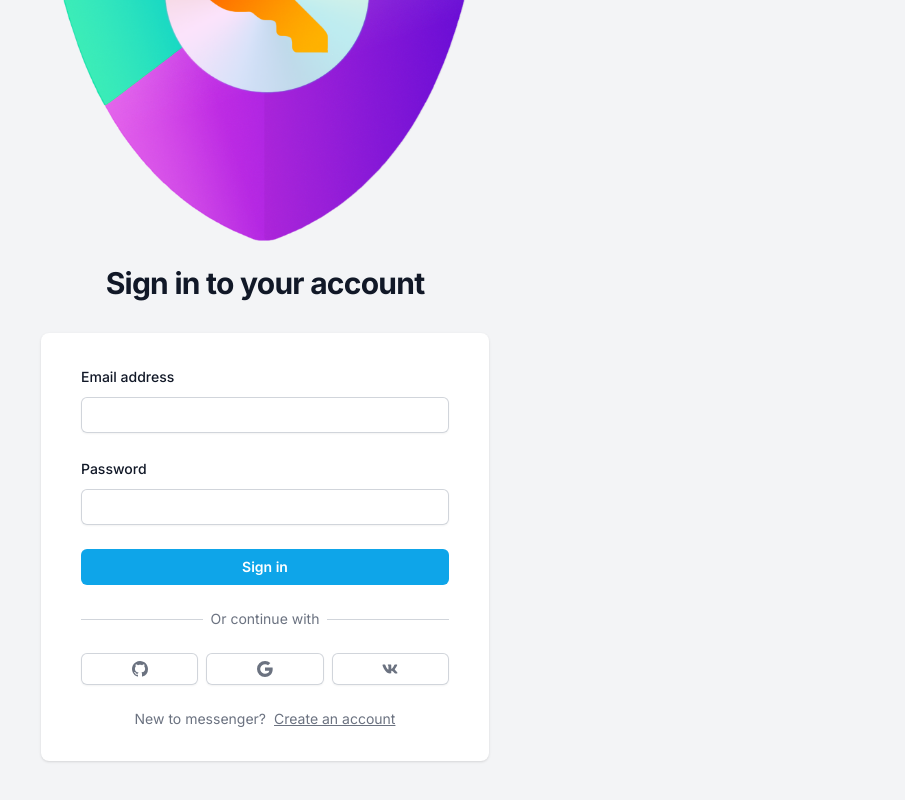
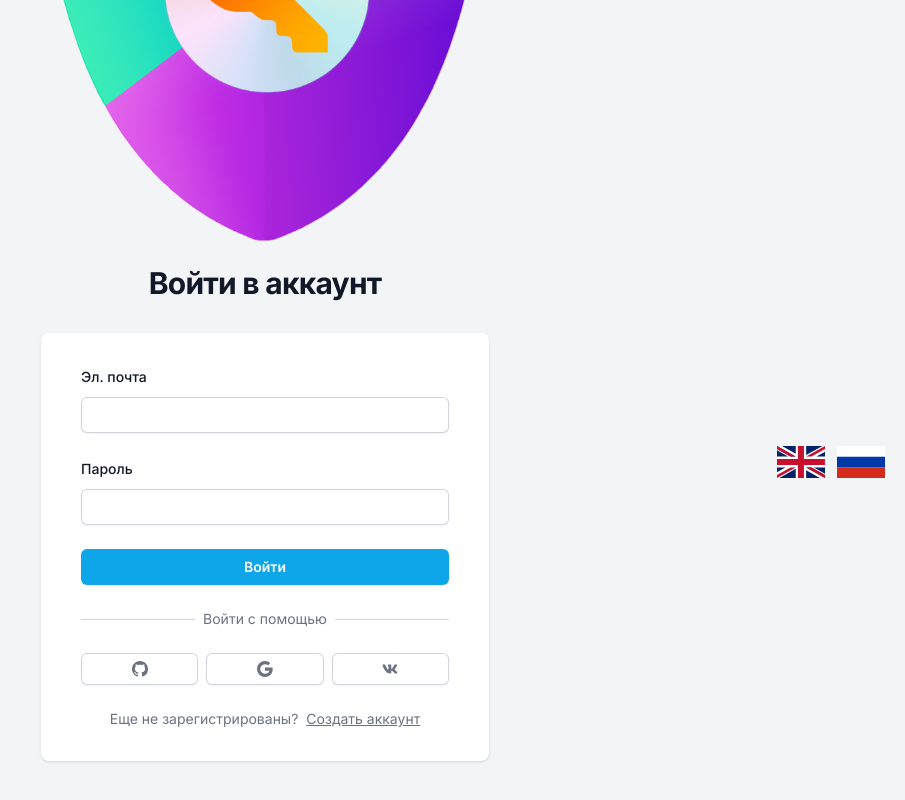
Before and after one commit to evgenyvodyannikov/messenger, a Next.js app: page / in a window 1280 px wide. Shown: the part 302-1102 px from the top of the page, without its empty margins (375-1280 px from the left). Built offline with nearby package versions, Linux system fonts and the light colour scheme.

Commit message:
create language switcher component

```diff
--- a/app/(site)/components/AuthForm.tsx
+++ b/app/(site)/components/AuthForm.tsx
@@ -11,10 +11,15 @@ import { signIn } from 'next-auth/react';
 import Input from "@/app/components/inputs/Input";
 import Button from "@/app/components/Button";
 import AuthSocialButton from "./AuthSocialButton";
+import resources from "@/app/languages/resources";
 
 type Variant = 'LOGIN' | 'REGISTER';
 
-const AuthForm = () => {
+interface AuthFormProps {
+    lang: string;
+}
+
+const AuthForm: React.FC<AuthFormProps> = ({lang}) => {
 
     const [variant, setVariant] = useState<Variant>('LOGIN');
     const [isLoading, setIsLoading] = useState<boolean>(false);
@@ -110,7 +115,7 @@ const AuthForm = () => {
                     {variant === 'REGISTER' && (
                         <Input
                             id="name"
-                            label="Name"
+                            label={resources[lang].name}
                             register={register}
                             errors={errors}
                             required
@@ -120,7 +125,7 @@ const AuthForm = () => {
 
                     <Input
                         id="email"
-                        label="Email address"
+                        label={resources[lang].email}
                         type="email"
                         register={register}
                         errors={errors}
@@ -130,7 +135,7 @@ const AuthForm = () => {
 
                     <Input
                         id="password"
-                        label="Password"
+                        label={resources[lang].password}
                         type="password"
                         register={register}
                         errors={errors}
@@ -143,7 +148,7 @@ const AuthForm = () => {
                         fullWidth
                         type='submit'
                     >
-                        {variant === 'LOGIN' ? 'Sign in' : 'Register'}
+                        {variant === 'LOGIN' ? resources[lang].loginButton : resources[lang].registerButton }
                     </Button>
                 </form>
 
@@ -161,7 +166,7 @@ const AuthForm = () => {
                         </div>
                         <div className="relative flex justify-center text-sm">
                             <span className="bg-white px-2 text-gray-500">
-                                Or continue with
+                                { resources[lang].socialLinks }
                             </span>
                         </div>
                     </div>
@@ -194,13 +199,13 @@ const AuthForm = () => {
                     "
                 >
                     <div>
-                        {variant === 'LOGIN' ? 'New to messenger?' : 'Already have an account?'}
+                        {variant === 'LOGIN' ? resources[lang].registerStateMessage : resources[lang].loginStateMessage }
                     </div>
                     <div
                         onClick={toggleVariant}
                         className="underline cursor-pointer"
                     >
-                        {variant === 'LOGIN' ? 'Create an account': 'Login'}
+                        {variant === 'LOGIN' ? resources[lang].registerStateAction : resources[lang].loginStateAction }
                     </div>
                 </div>
 
--- a/app/(site)/page.tsx
+++ b/app/(site)/page.tsx
@@ -1,7 +1,18 @@
+'use client';
+
 import Image from "next/image"
 import AuthForm from './components/AuthForm'
+import { useState } from "react";
+
+import resources from "../languages/resources";
+import LanguageSwitcher from "../components/LanguageSwitcher";
+
+type Language = 'EN' | 'RU';
 
 export default function Home() {
+
+    const [language, setLanguage] = useState<Language>('RU');
+
     return (
         <div
             className="
@@ -35,10 +46,13 @@ export default function Home() {
                     text-gray-900
                 "
             >
-                Sign in to your account
+                {resources[language].welcomeLoginMessage}
             </h2>
 
-            <AuthForm/>
+
+
+            <AuthForm lang={language}/>
+            <LanguageSwitcher handleSwitch={setLanguage}/>
 
         </div>
     )
--- /dev/null
+++ b/app/components/LanguageSwitcher.tsx
@@ -0,0 +1,18 @@
+import { GB, RU } from 'country-flag-icons/react/3x2';
+
+type Language = 'EN' | 'RU';
+
+interface LanguageSwitcherProps {
+    handleSwitch: (lang: Language) => void;
+}
+
+const LanguageSwitcher: React.FC<LanguageSwitcherProps> = ({handleSwitch}) => {
+    return (
+        <div className='absolute bottom-5 right-5 flex h-8 gap-3'>
+            <GB title="English" className="sm:max-w-xs" onClick={() => handleSwitch('EN')}/>
+            <RU title="Russian" className="sm:max-w-xs" onClick={() => handleSwitch('RU')}/>
+        </div>
+    );
+};
+
+export default LanguageSwitcher;
--- /dev/null
+++ b/app/languages/resources.ts
@@ -0,0 +1,48 @@
+interface Resource {
+    welcomeLoginMessage: string;
+    name: string;
+    email: string;
+    password: string;
+    loginButton: string;
+    registerButton: string;
+    socialLinks: string;
+    registerStateMessage: string;
+    registerStateAction: string;
+    loginStateMessage: string;
+    loginStateAction: string;
+}
+
+interface Resources {
+    [key: string]: Resource;
+}
+
+const resources: Resources = {
+    EN: {
+        welcomeLoginMessage: "Sign in to your account",
+        name: 'Name',
+        email: 'Email address',
+        password: "Password",
+        loginButton: "Sign in",
+        registerButton: "Register",
+        socialLinks: "Or contunie with",
+        registerStateMessage: "New to messenger?",
+        registerStateAction: "Create an account",
+        loginStateMessage: "Already have an account?",
+        loginStateAction: "Login"
+    },
+    RU: {
+        welcomeLoginMessage: "Войти в аккаунт",
+        name: 'Имя',
+        email: 'Эл. почта',
+        password: "Пароль",
+        loginButton: "Войти",
+        registerButton: "Зарегистрироваться",
+        socialLinks: "Войти с помощью",
+        registerStateMessage: "Еще не зарегистрированы?",
+        registerStateAction: "Создать аккаунт",
+        loginStateMessage: "Уже зарегистрированы?",
+        loginStateAction: "Войти"
+    }
+}
+
+export default resources;
--- a/package.json
+++ b/package.json
@@ -20,6 +20,7 @@
     "axios": "^1.4.0",
     "bcrypt": "^5.1.0",
     "clsx": "^1.2.1",
+    "country-flag-icons": "^1.5.7",
     "eslint": "8.43.0",
     "eslint-config-next": "13.4.7",
     "next": "13.4.7",
```
Also changed, not shown: 1 other file (tests, documents, lock files or other folders).
